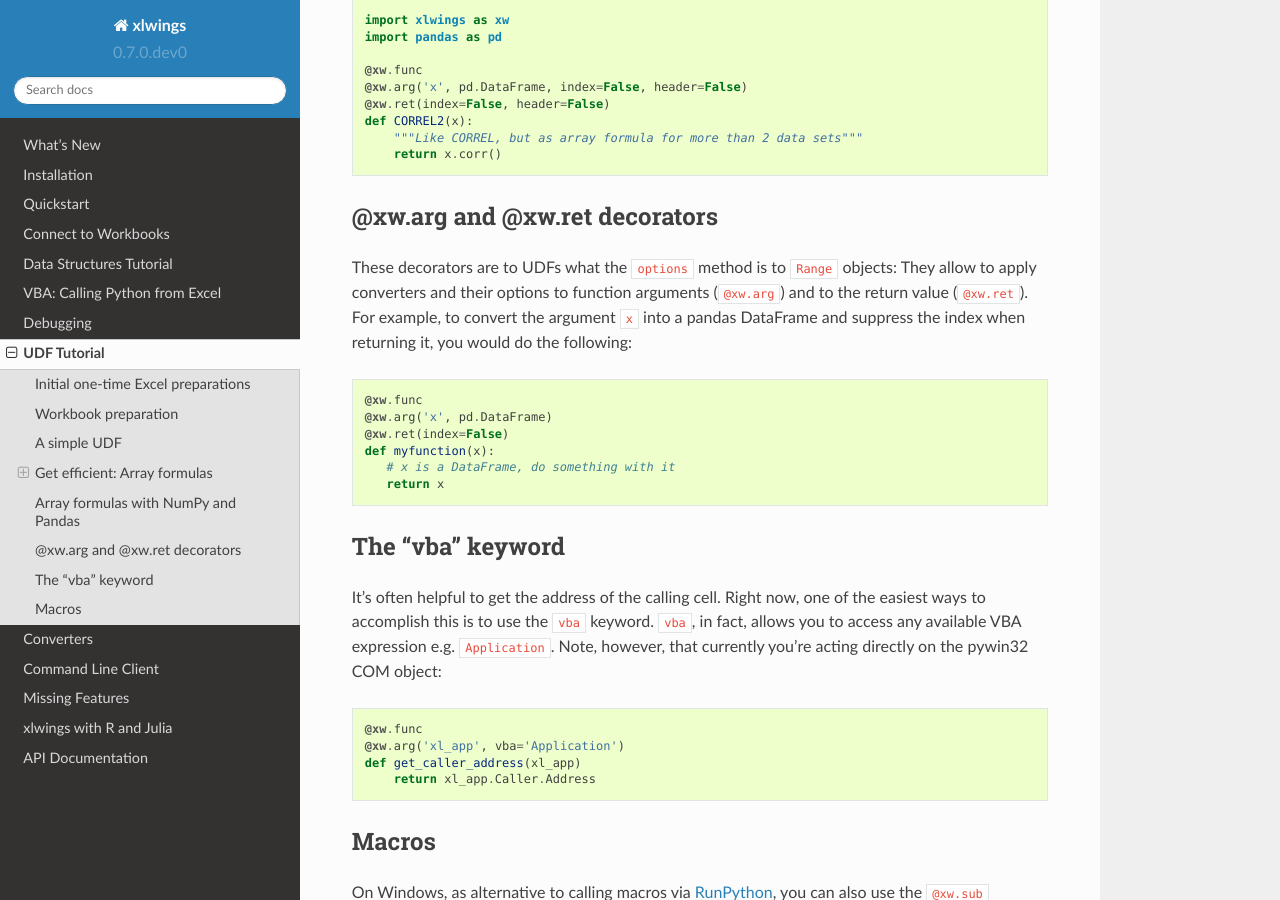
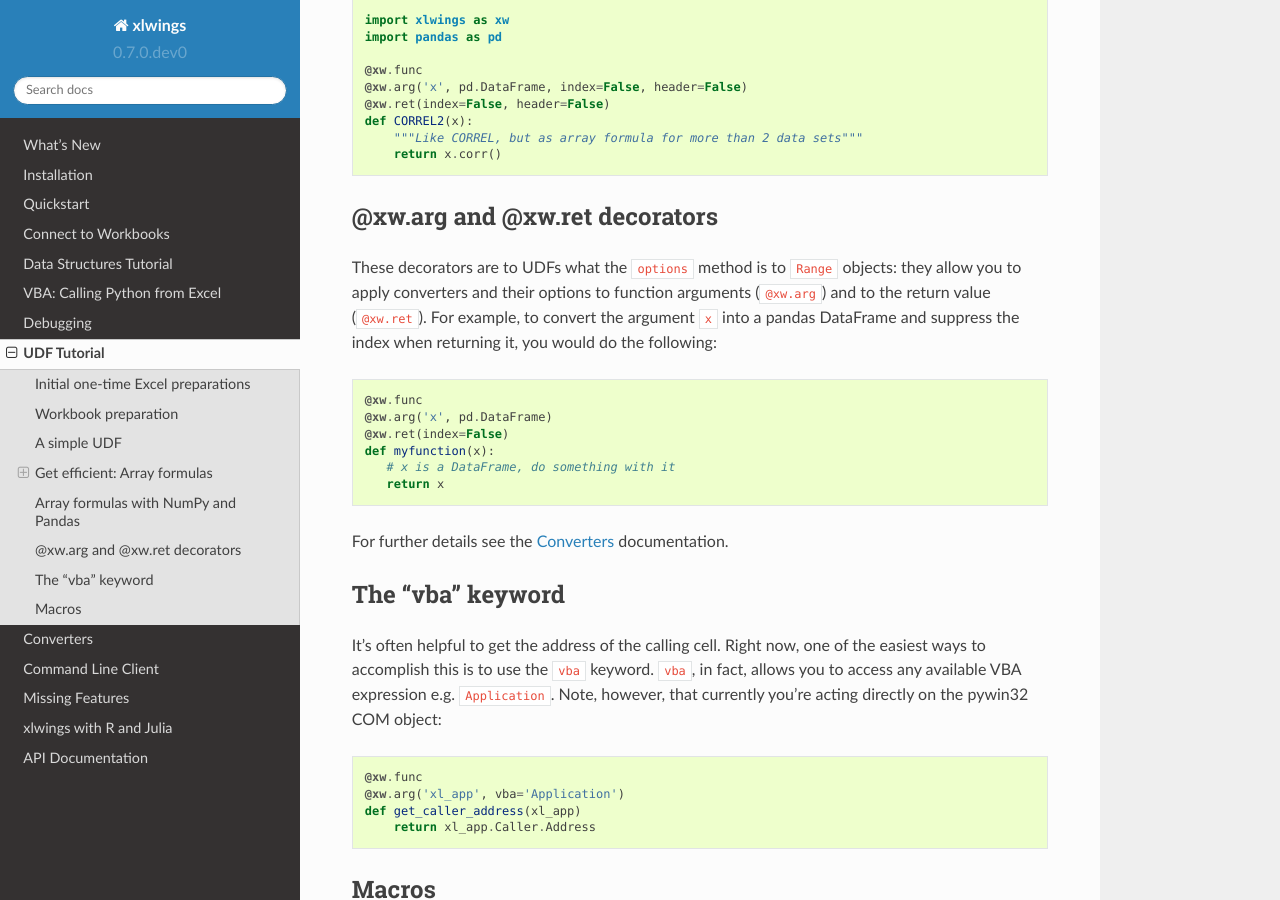
Before and after one commit to xlwings/xlwings, a Sphinx documentation site: the page built from docs/udfs.rst, in a window 1280 px wide and 900 px high, scrolled down 3644 px. Built offline with Sphinx 7.4.7 and the Read the Docs theme 2.0.0, drawn with Linux system fonts in a browser that asks for light colours.

Commit message:
Linked to converters doc in udf doc

```diff
--- a/docs/converters.rst
+++ b/docs/converters.rst
@@ -3,7 +3,7 @@
 Converters
 ==========
 
-Introduced with v0.7.0, converters define how Excel Ranges and their values are being converted both during
+Introduced with v0.7.0, converters define how Excel ranges and their values are converted both during
 **reading** and **writing** operations. They also provide a consistent experience across **xlwings.Range** objects and
 **User Defined Functions** (UDFs).
 
--- a/docs/udfs.rst
+++ b/docs/udfs.rst
@@ -148,7 +148,7 @@
 @xw.arg and @xw.ret decorators
 ------------------------------
 
-These decorators are to UDFs what the ``options`` method is to ``Range`` objects: They allow to apply converters and their
+These decorators are to UDFs what the ``options`` method is to ``Range`` objects: they allow you to apply converters and their
 options to function arguments (``@xw.arg``) and to the return value (``@xw.ret``). For example, to convert the argument ``x`` into
 a pandas DataFrame and suppress the index when returning it, you would do the following::
 
@@ -158,6 +158,8 @@
     def myfunction(x):
        # x is a DataFrame, do something with it
        return x
+
+For further details see the :ref:`converters` documentation.
 
 The "vba" keyword
 -----------------
```
